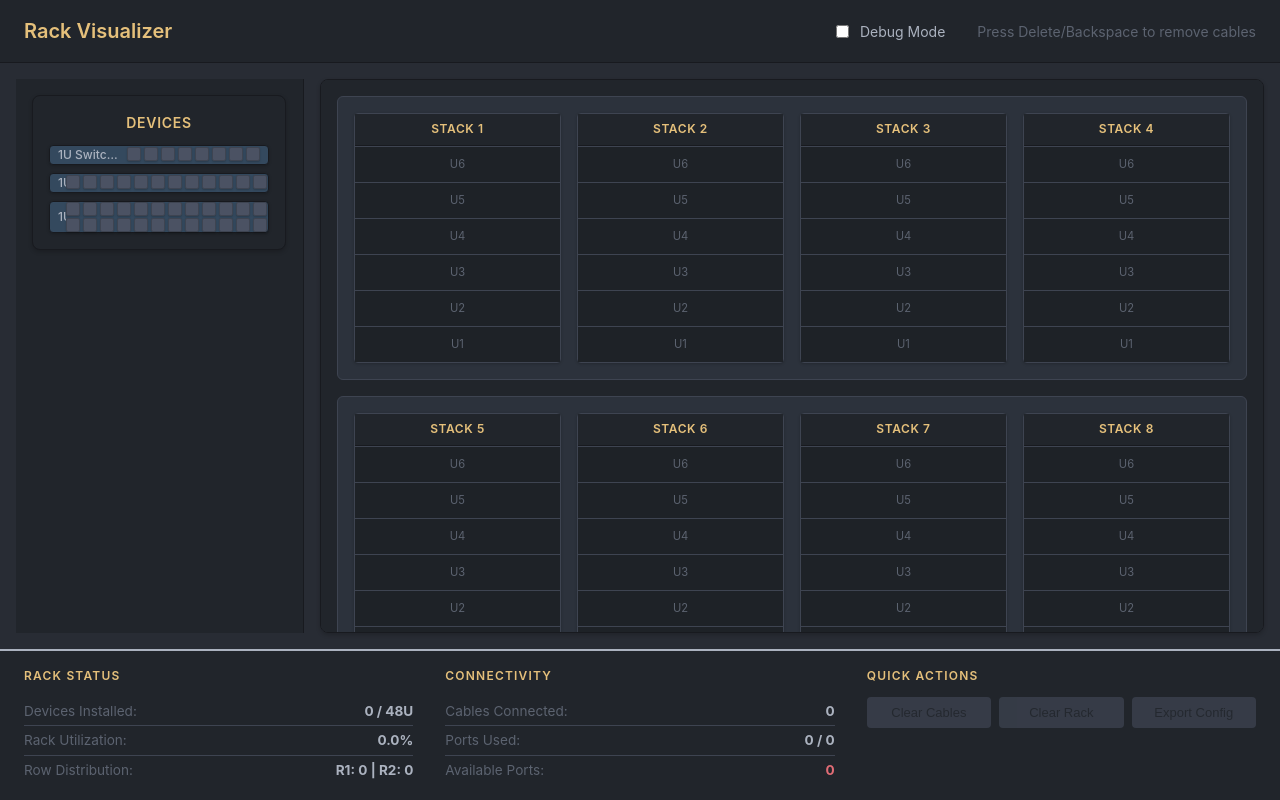
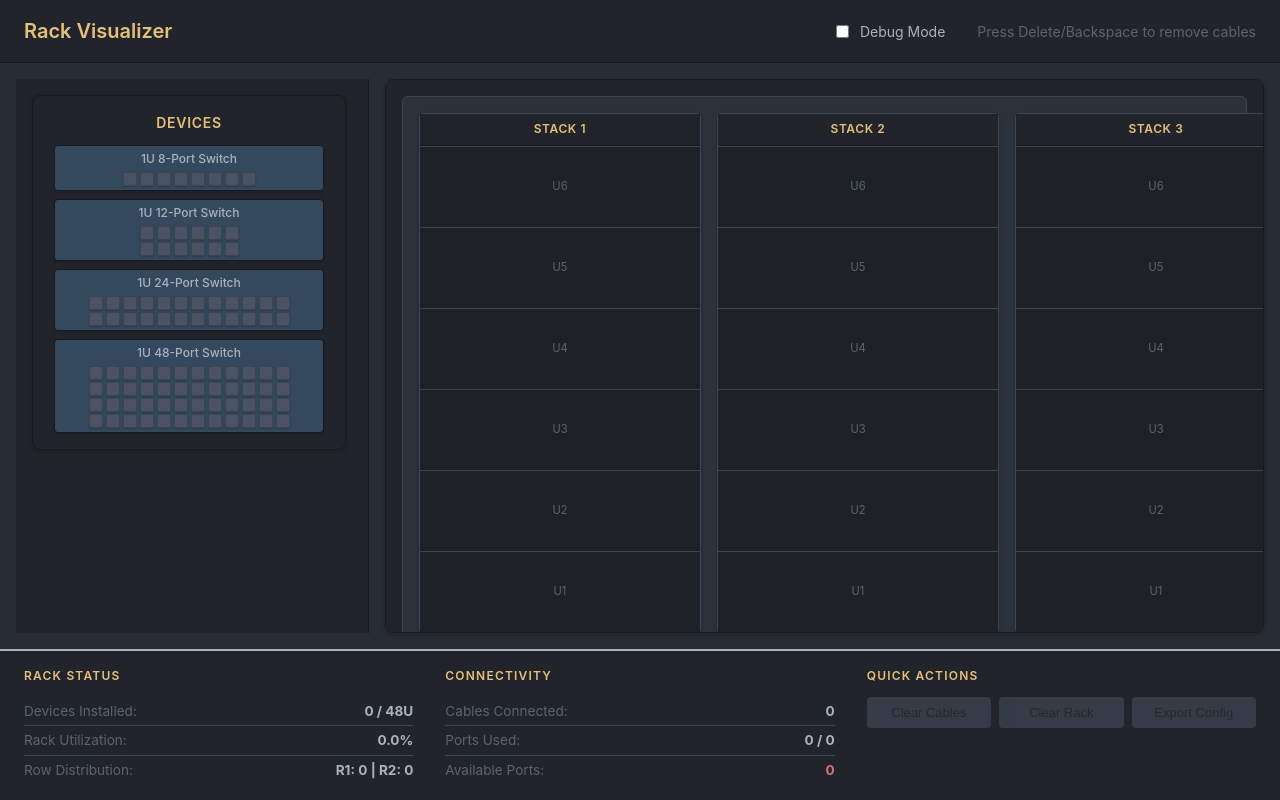
Before and after one commit to MingFei2001/rack-visualiser, a Svelte app: page / in a window 1280 px wide. Built offline with nearby package versions, Linux system fonts and the light colour scheme.

Commit message:
now we have 4 variations and better styling

```diff
--- a/src/App.svelte
+++ b/src/App.svelte
@@ -9,37 +9,45 @@
     // Centralized state for the entire application.
 
     // 1. Devices available in the palette
-    let paletteDevices = [
-        // 8-Port Switch (Single Row)
-        {
-            id: "p-sw-8",
-            name: "1U Switch (8-Port)",
-            ports: Array.from({ length: 8 }, (_, i) => ({
-                portRow: 0, // All ports are in the top row
+    // A helper function to create switch configurations to keep the code DRY.
+    function createSwitch(portCount) {
+        const name = `1U ${portCount}-Port Switch`;
+        const rackName = `1U ${portCount}P`;
+        let getPortRow;
+
+        if (portCount === 48) {
+            // Special case for 48-port switch: 4 rows of 12
+            getPortRow = (i) => Math.floor(i / 12);
+        } else if (portCount === 12) {
+            // Special case for 12-port switch: 2 rows of 6
+            getPortRow = (i) => (i < 6 ? 0 : 1);
+        } else if (portCount === 8) {
+            // Single row for 8-port switch
+            getPortRow = () => 0;
+        } else {
+            // Two rows for other switches (24)
+            getPortRow = (i) => (i < portCount / 2 ? 0 : 1);
+        }
+
+        return {
+            id: `p-sw-${portCount}`,
+            name: name,
+            rackName: rackName, // New property for rack display
+            type: "switch",
+            ports: Array.from({ length: portCount }, (_, i) => ({
+                portRow: getPortRow(i),
                 id: `p${i + 1}`,
                 type: "ethernet",
             })),
-        },
-        // 12-Port Switch (Single Row)
-        {
-            id: "p-sw-12",
-            name: "1U Switch (12-Port)",
-            ports: Array.from({ length: 12 }, (_, i) => ({
-                portRow: 0, // All ports are in the top row
-                id: `p${i + 1}`,
-                type: "ethernet",
-            })),
-        },
-        // 24-Port Switch (Two Rows)
-        {
-            id: "p-sw-24",
-            name: "1U 24P",
-            ports: Array.from({ length: 24 }, (_, i) => ({
-                portRow: i < 12 ? 0 : 1,
-                id: `p${i + 1}`,
-                type: "ethernet",
-            })),
-        },
+        };
+    }
+
+    // 1. Devices available in the palette
+    let paletteDevices = [
+        createSwitch(8),
+        createSwitch(12),
+        createSwitch(24),
+        createSwitch(48),
     ];
 
     // 2. Devices placed in the rack
@@ -753,7 +761,7 @@
     }
 
     .device-palette-wrapper {
-        width: 255px; /* Adjust as needed */
+        width: 320px; /* Adjust as needed */
         flex-shrink: 0;
         padding: 1rem; /* Consistent padding */
         background-color: #21252b; /* Match existing dark theme */
--- a/src/Device.svelte
+++ b/src/Device.svelte
@@ -2,95 +2,89 @@
     import { createEventDispatcher } from "svelte";
     const dispatch = createEventDispatcher();
     export let device;
+    export let isOnRack = false; // New prop to determine context
 
-    // Filter ports into two rows based on the 'portRow' property (0 for top, 1 for bottom)
-    $: topRowPorts = device.ports
-        ? device.ports.filter((p) => p.portRow === 0)
-        : [];
-    $: bottomRowPorts = device.ports
-        ? device.ports.filter((p) => p.portRow === 1)
-        : [];
+    // Dynamically group ports by their 'portRow' property.
+    // This creates a data structure that can handle any number of rows.
+    $: portRows =
+        device.ports?.reduce((acc, port) => {
+            const { portRow } = port;
+            if (!acc[portRow]) {
+                acc[portRow] = [];
+            }
+            acc[portRow].push(port);
+            return acc;
+        }, []) || [];
 
     function handleDragStart(event) {
         event.dataTransfer.setData("device", JSON.stringify(device));
+    }
+
+    function handlePortMouseDown(event, portId) {
+        const rect = event.target.getBoundingClientRect();
+        dispatch("portmousedown", {
+            deviceId: device.id,
+            portId: portId,
+            x: rect.left + rect.width / 2,
+            y: rect.top + rect.height / 2,
+        });
     }
 </script>
 
 <div
     class="device"
+    class:on-rack={isOnRack}
     draggable="true"
     on:dragstart={handleDragStart}
     role="button"
     tabindex="0"
 >
-    <span class="device-name">{device.name}</span>
+    <!-- Ports are rendered first -->
     {#if device.ports && device.ports.length > 0}
         <div class="ports-container">
-            <div class="port-row top-row">
-                {#each topRowPorts as port (port.id)}
+            <!-- Dynamically create a row for each group of ports -->
+            {#each portRows as row (row[0].portRow)}
+                <div class="port-row">
+                    {#each row as port (port.id)}
                         <div
                             class="port"
                             data-device-id={device.id}
                             data-port-id={port.id}
                             title={port.id}
-                        on:mousedown={(e) => {
-                            const rect = e.target.getBoundingClientRect();
-                            const x = rect.left + rect.width / 2;
-                            const y = rect.top + rect.height / 2;
-                            dispatch("portmousedown", {
-                                deviceId: device.id,
-                                portId: port.id,
-                                x,
-                                y,
-                            });
-                        }}
+                            on:mousedown={(e) =>
+                                handlePortMouseDown(e, port.id)}
                         >
                             <!-- Port visual indicator -->
                         </div>
                     {/each}
                 </div>
-            <div class="port-row bottom-row">
-                {#each bottomRowPorts as port (port.id)}
-                    <div
-                        class="port"
-                        data-device-id={device.id}
-                        data-port-id={port.id}
-                        title={port.id}
-                        on:mousedown={(e) => {
-                            const rect = e.target.getBoundingClientRect();
-                            const x = rect.left + rect.width / 2;
-                            const y = rect.top + rect.height / 2;
-                            dispatch("portmousedown", {
-                                deviceId: device.id,
-                                portId: port.id,
-                                x,
-                                y,
-                            });
-                        }}
-                    >
-                        <!-- Port visual indicator -->
-                    </div>
             {/each}
         </div>
-        </div>
     {/if}
+
+    <!-- Device name is rendered last, so it appears at the bottom -->
+    <span class="device-name">{isOnRack ? device.rackName : device.name}</span>
 </div>
 
 <style>
     .device {
         height: 100%;
-        padding: 0 0.5rem;
+        width: 270px; /* Increased width to accommodate more ports and text */
+        padding: 0.25rem;
         border: 1px solid #181a1f;
         background-color: #34495e;
         border-radius: 4px;
         display: flex;
+        flex-direction: column; /* Default: Arrange items vertically */
         align-items: center;
-        justify-content: space-between;
+        justify-content: center; /* Default: Center content vertically */
         font-weight: 500;
         box-shadow: 0 1px 3px rgba(0, 0, 0, 0.2);
         color: #ecf0f1;
         box-sizing: border-box;
         transition: all 0.2s ease;
+        gap: 4px; /* Add space between ports and name */
+        cursor: grab;
     }
 
     .device:hover {
@@ -100,15 +94,32 @@
     }
 
     .device-name {
-        flex-grow: 1;
-        text-align: left;
+        text-align: center;
         font-size: 0.75rem;
         font-weight: 500;
         white-space: nowrap;
         overflow: hidden;
         text-overflow: ellipsis;
-        padding-right: 0.5rem;
+        width: 100%;
         color: #abb2bf;
+    }
+
+    /* Styles specifically for devices on the rack */
+    .device.on-rack {
+        flex-direction: row; /* Arrange items horizontally */
+        align-items: center; /* Vertically center items */
+        justify-content: space-between; /* Push name to left, ports to right */
+        padding: 0.25rem 0.5rem; /* Maintain horizontal padding */
+        gap: 0.5rem; /* Space between ports and name */
+    }
+
+    .device.on-rack .device-name {
+        text-align: left; /* Align text to the left */
+        font-size: 0.7rem; /* Slightly smaller font for rack display */
+        flex-grow: 1; /* Allow name to take up available space */
+        width: auto; /* Allow width to be determined by content */
+        flex-shrink: 0; /* Prevent shrinking */
+        order: 0; /* Place name first in the flex order */
     }
 
     .ports-container {
@@ -116,10 +127,13 @@
         flex-direction: column; /* Stack rows vertically */
         gap: 2px; /* Gap between the two rows */
         flex-shrink: 0;
+        order: 1; /* Place ports second in the flex order */
     }
 
     .port-row {
         display: flex;
+        flex-wrap: wrap; /* Allow ports to wrap if they don't fit */
+        justify-content: flex-start; /* Align ports to the left */
         gap: 3px; /* Gap between individual ports in a row */
     }
 
--- a/src/DevicePalette.svelte
+++ b/src/DevicePalette.svelte
@@ -34,7 +34,7 @@
 
 <style>
     .palette {
-        width: 220px;
+        width: 280px;
         border: 1px solid #181a1f;
         border-radius: 8px;
         padding: 1rem;
@@ -67,5 +67,6 @@
         display: flex;
         flex-direction: column;
         gap: 0.5rem;
+        align-items: center; /* Center devices horizontally */
     }
 </style>
--- a/src/Rack.svelte
+++ b/src/Rack.svelte
@@ -16,7 +16,7 @@
         event.preventDefault();
         const deviceData = event.dataTransfer.getData("device");
         if (deviceData) {
-            const droppedDevice = JSON.parse(deviceData);
+            const droppedDevice = JSON.parse(deviceData); // Corrected: JSON.parse
             // Emit an event to the parent (`App.svelte`) to handle the state change.
             dispatch("devicedrop", {
                 row,
@@ -63,6 +63,7 @@
                             {#if deviceInUnit}
                                 <Device
                                     device={deviceInUnit}
+                                    isOnRack={true}
                                     on:portmousedown={(e) =>
                                         dispatch("portmousedown", e.detail)}
                                 />
@@ -108,6 +109,7 @@
         flex-direction: column;
         background-color: #282c34;
         box-shadow: 0 1px 3px rgba(0, 0, 0, 0.2);
+        min-width: 280px; /* Ensure stack is wide enough for devices + padding */
     }
 
     .stack-label {
@@ -123,7 +125,7 @@
     }
 
     .rack-unit {
-        height: 35px;
+        height: 80px;
         border-top: 1px solid #3e4451;
         display: flex;
         align-items: center;
```
Lines whose indentation alone changed are shown as unchanged.
